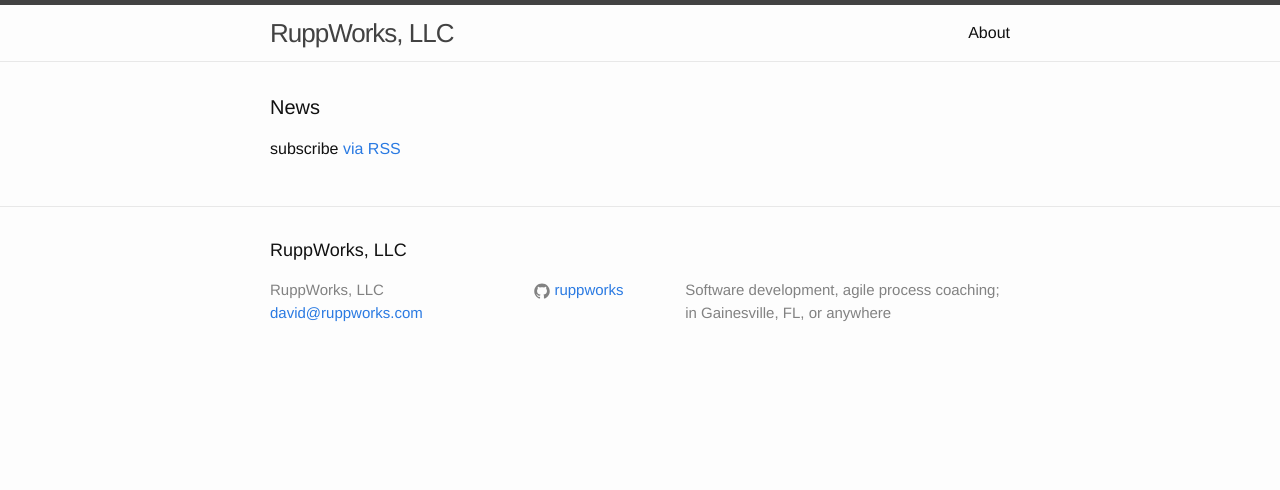
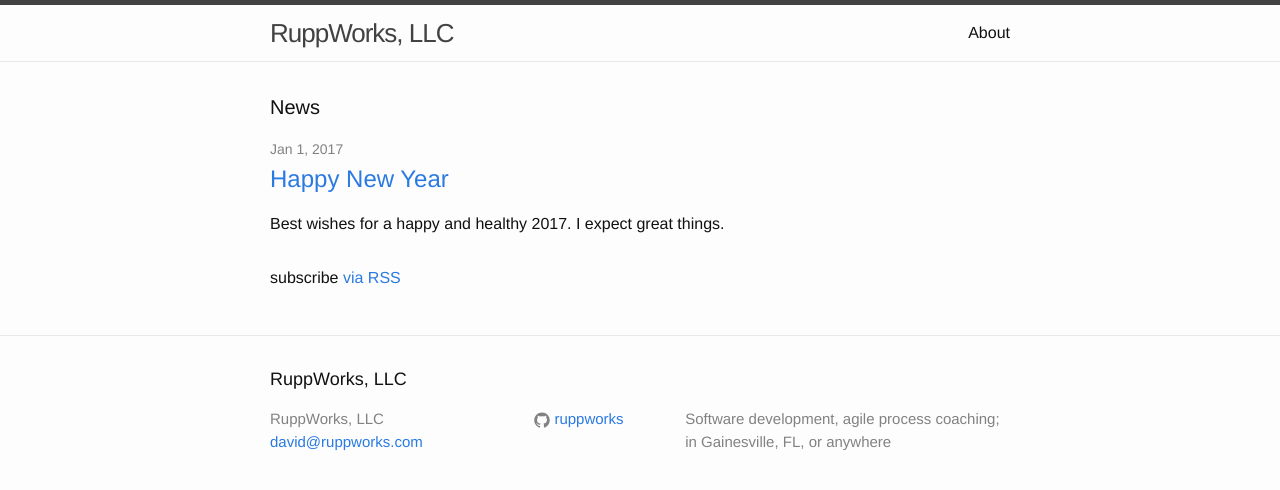
Before and after one commit to ruppworks/ruppworks.com, a Jekyll site: the page built from index.md, in a window 1280 px wide. Shown: the top 490 px of the page. Built offline with Jekyll 4.4.1, drawn with Linux system fonts in a browser that asks for light colours.

Commit message:
Add a post, excerpts to post list

```diff
--- a/_layouts/home.html
+++ b/_layouts/home.html
@@ -16,6 +16,7 @@ layout: default
         <h2>
           <a class="post-link" href="{{ post.url | relative_url }}">{{ post.title | escape }}</a>
         </h2>
+        {{ post.excerpt }}
       </li>
     {% endfor %}
   </ul>
--- /dev/null
+++ b/_posts/2017-01-01-happy-new-year.md
@@ -0,0 +1,6 @@
+---
+layout: post
+title: Happy New Year
+---
+
+Best wishes for a happy and healthy 2017. I expect great things.
```
